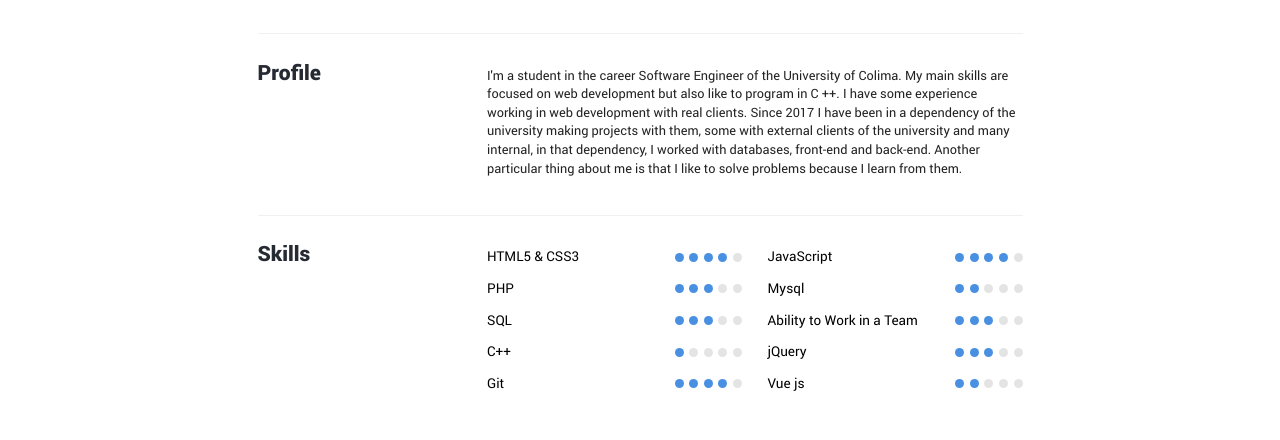
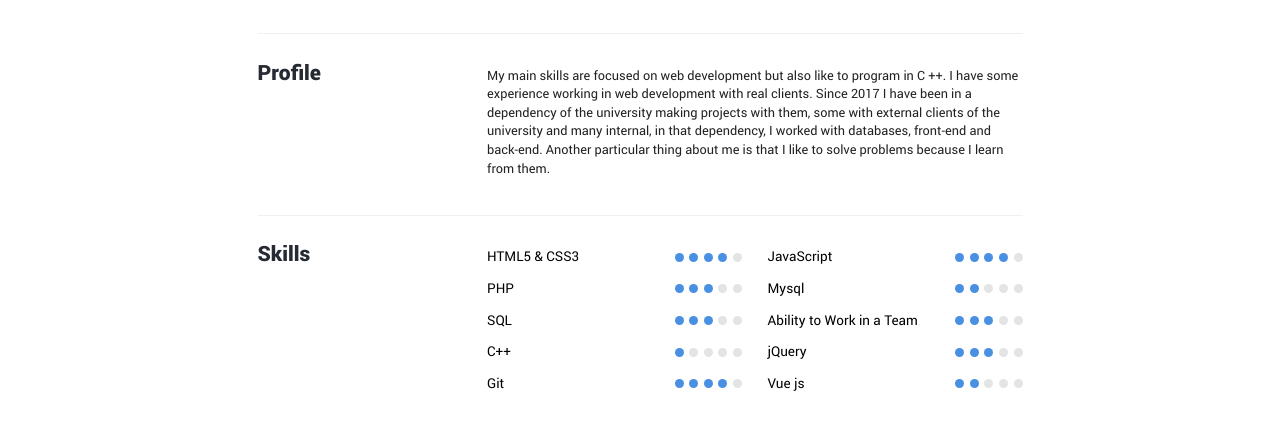
Before and after one commit to angelsalvadormx/curriculum, a plain HTML site: page index.html in a window 1280 px wide. Shown: the part 314-754 px from the top of the page. Drawn offline with Linux system fonts and the light colour scheme.

Commit message:
Update index.html

```diff
--- a/index.html
+++ b/index.html
@@ -62,7 +62,7 @@
                 </div>
                 <div class="profile__column profile__column--lg">
                   <div class="profile__text">
-                    <p>I'm a student in the career Software Engineer of the University of Colima. My main
+                    <p>My main
                       skills are focused on web development but also like to program in C ++. I have some experience
                       working in web development with real clients. Since 2017 I have been in a dependency of the
                       university making projects with them, some with external clients of the university and many
```
